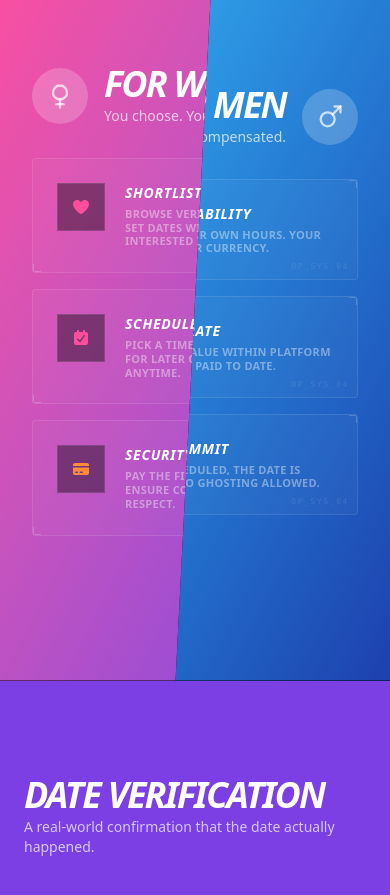
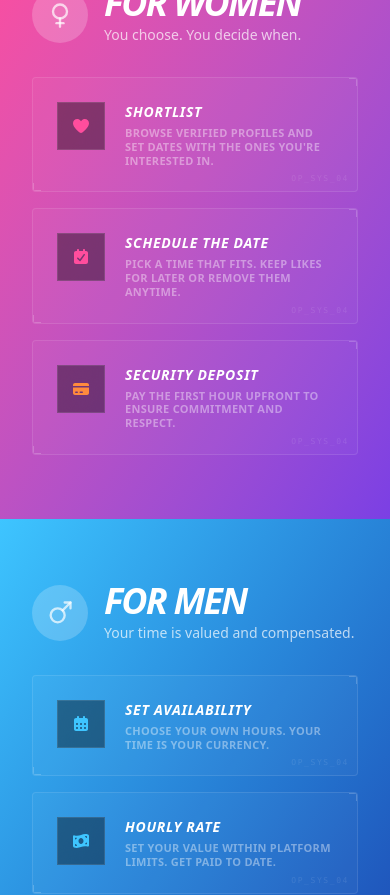
Before and after one commit to AnimHaus/befrent-website, a Next.js app: page /how-it-works in a window 390 px wide. Shown: the part 940-1835 px from the top of the page. Built offline with nearby package versions, Linux system fonts and the light colour scheme.

Commit message:
refactor HowItWorksPage layout for responsive design and improved hover interactions

```diff
--- a/app/how-it-works/page.tsx
+++ b/app/how-it-works/page.tsx
@@ -4,10 +4,6 @@ import React, { useState } from "react";
 import { motion, AnimatePresence, Variants } from "framer-motion";
 import { Button } from "@/components/ui/button";
 import {
-  CalendarCheck,
-  CreditCard,
-  Heart,
-  ShieldCheck,
   Venus,
   Mars,
   ChevronRight,
@@ -78,11 +74,23 @@ export default function HowItWorksPage() {
       </section>
 
       {/* SPLIT HOVER SECTION */}
-      <section className="relative h-[90vh] min-h-[700px] bg-black overflow-hidden select-none">
-        <motion.div animate={{ clipPath: womenClipPath }} transition={{ type: "spring", stiffness: 150, damping: 25 }} className="absolute inset-0 bg-gradient-to-br from-[#FF4D9D] to-[#7B3FE4] z-20 cursor-pointer" onMouseEnter={() => setHoveredSide('women')} onMouseLeave={() => setHoveredSide(null)}>
+      <section className="relative h-auto lg:h-[90vh] min-h-[700px] bg-black overflow-hidden select-none flex flex-col lg:block">
+
+        {/* FOR WOMEN PANEL */}
+        <motion.div
+          // Clip path only applies to desktop (lg+)
+          style={{ clipPath: typeof window !== 'undefined' && window.innerWidth >= 1024 ? womenClipPath : 'none' }}
+          animate={typeof window !== 'undefined' && window.innerWidth >= 1024 ? { clipPath: womenClipPath } : {}}
+          transition={{ type: "spring", stiffness: 150, damping: 25 }}
+          className="relative lg:absolute inset-0 bg-gradient-to-br from-[#FF4D9D] to-[#7B3FE4] z-20 cursor-pointer py-16 lg:py-0"
+          onMouseEnter={() => setHoveredSide('women')}
+          onMouseLeave={() => setHoveredSide(null)}
+          onClick={() => setHoveredSide(hoveredSide === 'women' ? null : 'women')}
+        >
           <div className="h-full flex flex-col justify-center px-8 md:px-24">
             <AnimatePresence mode="wait">
-              {hoveredSide !== 'men' ? (
+              {/* On Mobile, we show content always, or when selected */}
+              {(hoveredSide !== 'men') ? (
                 <motion.div key="women-content" initial={{ opacity: 0, x: -50 }} animate={{ opacity: 1, x: 0 }} exit={{ opacity: 0, x: -50 }} className="max-w-md space-y-8">
                   <SectionTitle icon={<Venus />} title="For Women" subtitle="You choose. You decide when." light />
                   <div className="grid gap-4 w-full max-w-md">
@@ -101,12 +109,21 @@ export default function HowItWorksPage() {
           </div>
         </motion.div>
 
-        <motion.div animate={{ clipPath: menClipPath }} transition={{ type: "spring", stiffness: 150, damping: 25 }} className="absolute inset-0 bg-gradient-to-br from-[#3EC5FF] to-[#1E40AF] z-10 cursor-pointer" onMouseEnter={() => setHoveredSide('men')} onMouseLeave={() => setHoveredSide(null)}>
-          <div className="h-full flex flex-col justify-center items-end px-8 md:px-24">
+        {/* FOR MEN PANEL */}
+        <motion.div
+          style={{ clipPath: typeof window !== 'undefined' && window.innerWidth >= 1024 ? menClipPath : 'none' }}
+          animate={typeof window !== 'undefined' && window.innerWidth >= 1024 ? { clipPath: menClipPath } : {}}
+          transition={{ type: "spring", stiffness: 150, damping: 25 }}
+          className="relative lg:absolute inset-0 bg-gradient-to-br from-[#3EC5FF] to-[#1E40AF] z-10 cursor-pointer py-16 lg:py-0"
+          onMouseEnter={() => setHoveredSide('men')}
+          onMouseLeave={() => setHoveredSide(null)}
+          onClick={() => setHoveredSide(hoveredSide === 'men' ? null : 'men')}
+        >
+          <div className="h-full flex flex-col justify-center items-start lg:items-end px-8 md:px-24">
             <AnimatePresence mode="wait">
-              {hoveredSide !== 'women' ? (
-                <motion.div key="men-content" initial={{ opacity: 0, x: 50 }} animate={{ opacity: 1, x: 0 }} exit={{ opacity: 0, x: 50 }} className="max-w-md space-y-8 text-right flex flex-col items-end">
-                  <SectionTitle icon={<Mars />} title="For Men" subtitle="Your time is valued and compensated." light align="right" />
+              {(hoveredSide !== 'women') ? (
+                <motion.div key="men-content" initial={{ opacity: 0, x: 50 }} animate={{ opacity: 1, x: 0 }} exit={{ opacity: 0, x: 50 }} className="max-w-md space-y-8 text-left lg:text-right flex flex-col items-start lg:items-end">
+                  <SectionTitle icon={<Mars />} title="For Men" subtitle="Your time is valued and compensated." light align="left" className="lg:text-right" />
                   <div className="grid gap-4 w-full max-w-md">
                     <InteractiveCard icon={<FontAwesomeIcon icon={faCalendarDays} />} title="Set Availability" description="Choose your own hours. Your time is your currency." color="#3EC5FF" />
                     <InteractiveCard icon={<FontAwesomeIcon icon={faMoneyBillWave} />} title="Hourly Rate" description="Set your value within platform limits. Get paid to date." color="#3EC5FF" />
@@ -199,7 +216,7 @@ export default function HowItWorksPage() {
 
       {/* CTA */}
       <section className="px-6 py-32 bg-gradient-to-tr from-[#FF8A3D] via-[#FF4D9D] to-[#7B3FE4] text-white text-center">
-        <motion.h2 initial={{ y: 20, opacity: 0 }} whileInView={{ y: 0, opacity: 1 }} className="text-7xl font-black uppercase italic leading-[0.8] mb-10">
+        <motion.h2 initial={{ y: 20, opacity: 0 }} whileInView={{ y: 0, opacity: 1 }} className="text-5xl sm:text-7xl font-black uppercase italic leading-[0.8] mb-10">
           No Chat.<br />No Games.<br /><span className="opacity-30">Just Dates.</span>
         </motion.h2>
         <Button size="lg" className="h-16 px-12 bg-black text-white rounded-full text-xl font-bold hover:scale-110 transition-transform">
```
